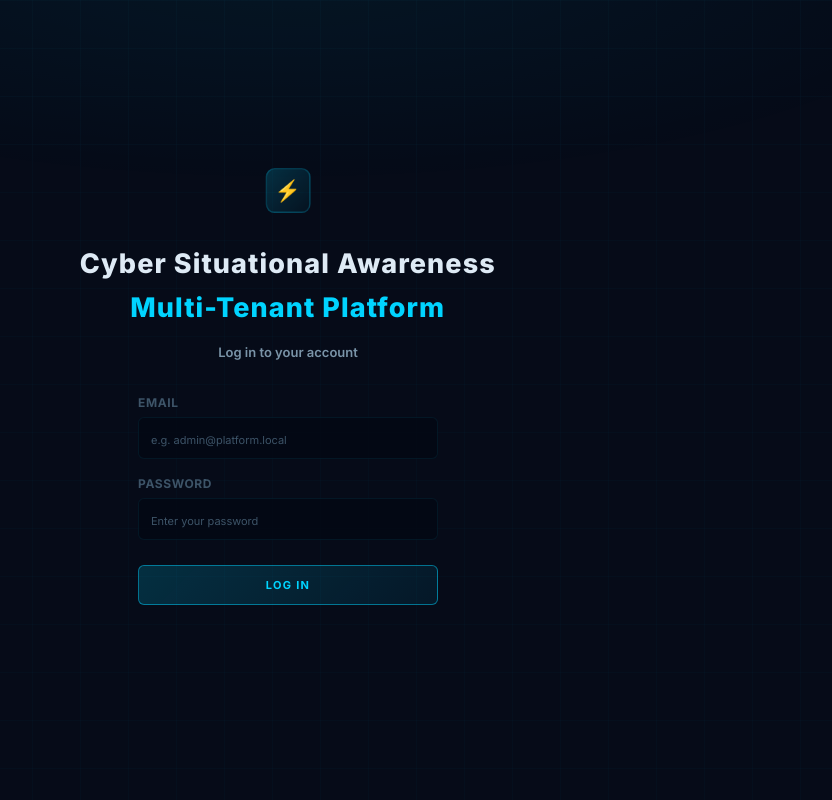
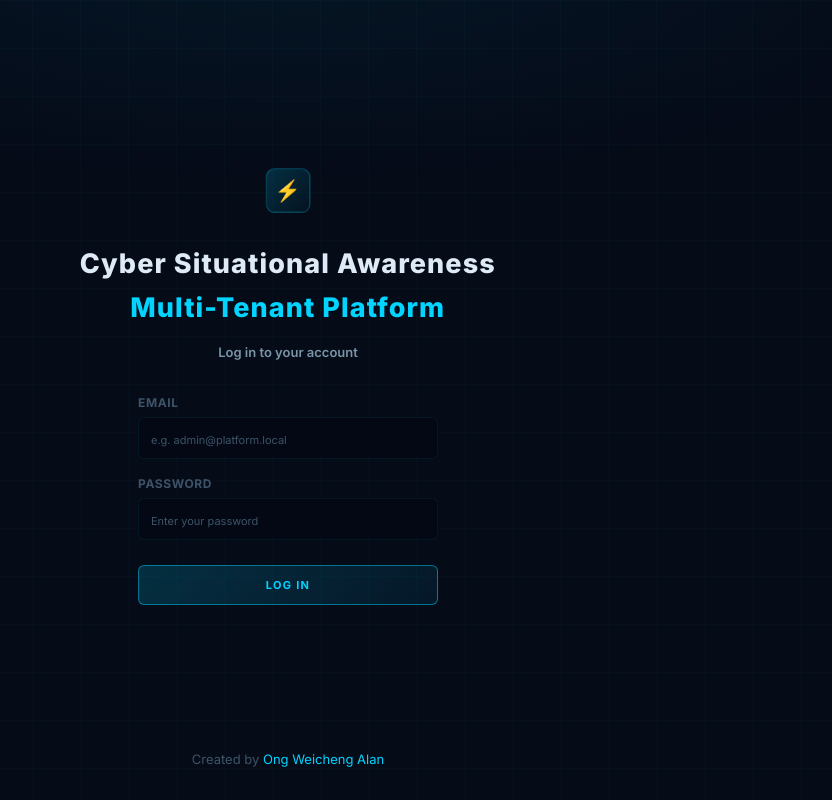
Before and after one commit to cybersituationalawareness/threat-intel-portal, a React (Create React App) app in the folder frontend/: page / in a window 1280 px wide. Shown: the whole page, without its empty margins (352-1184 px from the left). Built offline with nearby package versions, Linux system fonts and the light colour scheme; no server answers; the HTML template or start-up script is replaced by a standard one.

Commit message:
docs: add watermarks, license, and linkedin profile

```diff
--- a/frontend/src/App.js
+++ b/frontend/src/App.js
@@ -81,6 +81,9 @@
       ) : (
         <IsacDashboard />
       )}
+      <div style={{ textAlign: 'center', padding: '15px', color: 'var(--text-dim)', fontSize: '12px', borderTop: '1px solid var(--border-color)', backgroundColor: 'var(--bg-glass)' }}>
+        Created by <a href="https://www.linkedin.com/in/weicheng-alan-ong-cissp-cism-gmle-gcfa-gcih-gcti-73435298" target="_blank" rel="noopener noreferrer" style={{ color: 'var(--accent)', textDecoration: 'none' }}>Ong Weicheng Alan</a>
+      </div>
     </div>
   );
 }
--- a/frontend/src/components/Login.jsx
+++ b/frontend/src/components/Login.jsx
@@ -80,6 +80,10 @@
           {loading ? 'Logging in...' : 'Log In'}
         </button>
       </form>
+
+      <div style={{ position: 'absolute', bottom: '30px', fontSize: '13px', color: 'var(--text-dim)' }}>
+        Created by <a href="https://www.linkedin.com/in/weicheng-alan-ong-cissp-cism-gmle-gcfa-gcih-gcti-73435298" target="_blank" rel="noopener noreferrer" style={{ color: 'var(--accent)', textDecoration: 'none' }}>Ong Weicheng Alan</a>
+      </div>
     </div>
   );
 }
```
Also changed, not shown: 2 other files (tests, documents, lock files or other folders).
